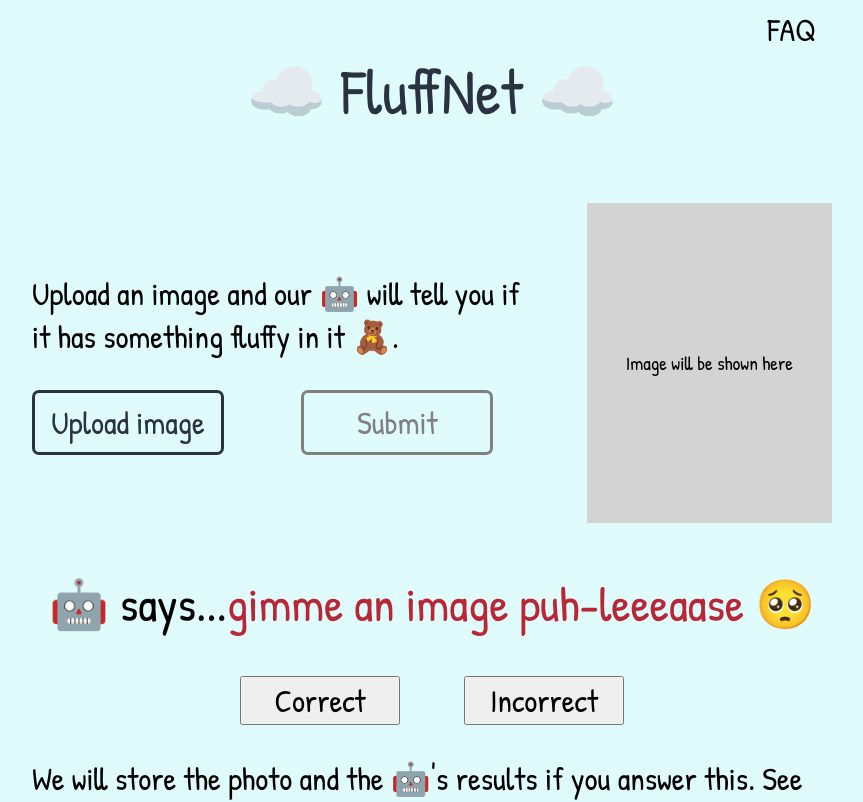
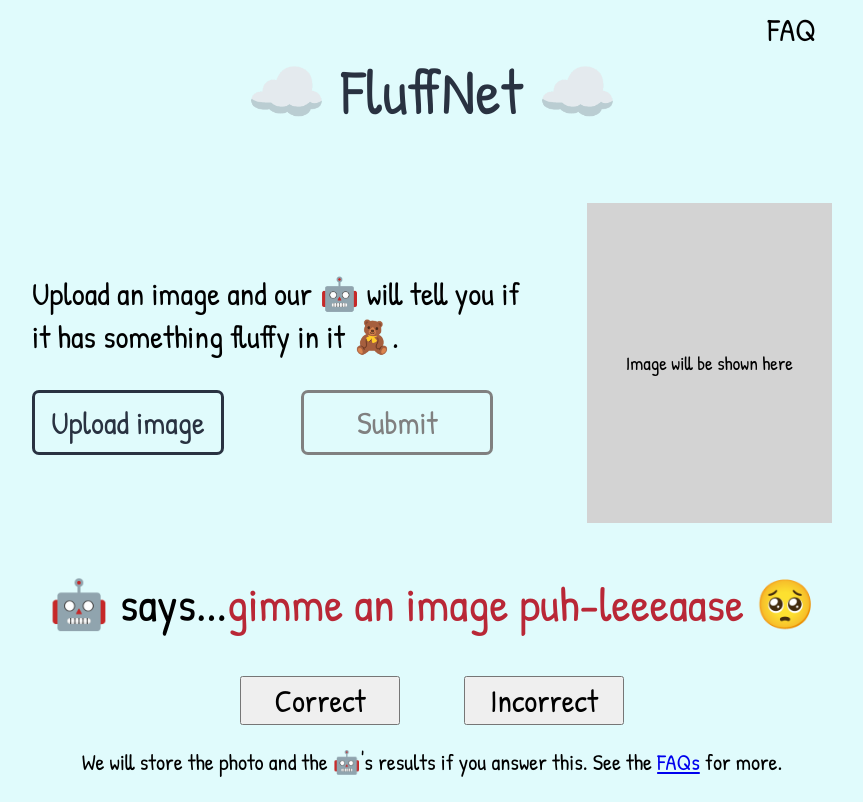
Before and after one commit to mihailthebuilder/fluffnet-front, a React (Create React App) app: page / in a window 1280 px wide. Shown: the top 802 px of the page, without its empty margins (208-1071 px from the left). Built offline with nearby package versions, Linux system fonts and the light colour scheme.

Commit message:
note styling

```diff
--- a/src/components/Feedback/index.scss
+++ b/src/components/Feedback/index.scss
@@ -20,4 +20,9 @@
       }
     }
   }
+
+  .note {
+    font-size: 0.7em;
+    text-align: center;
+  }
 }
```
